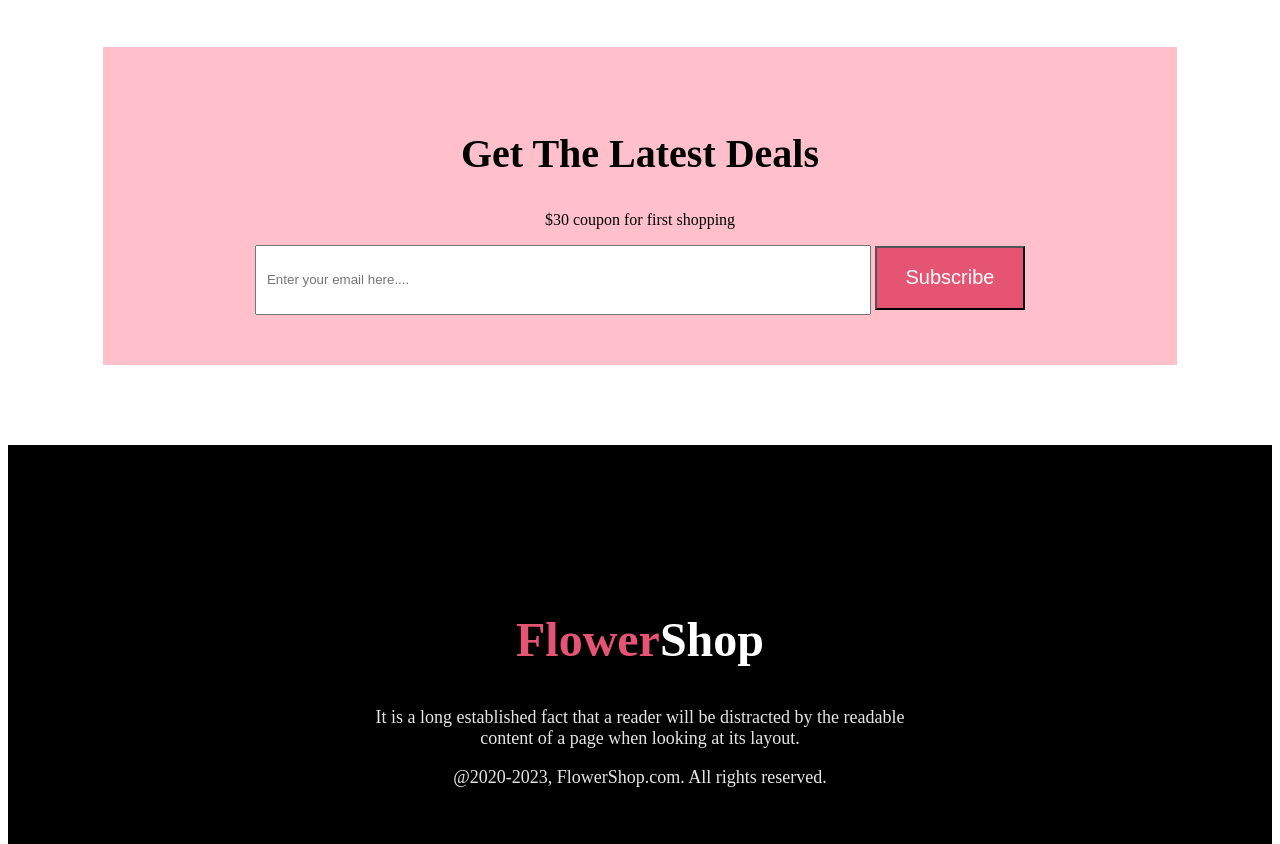
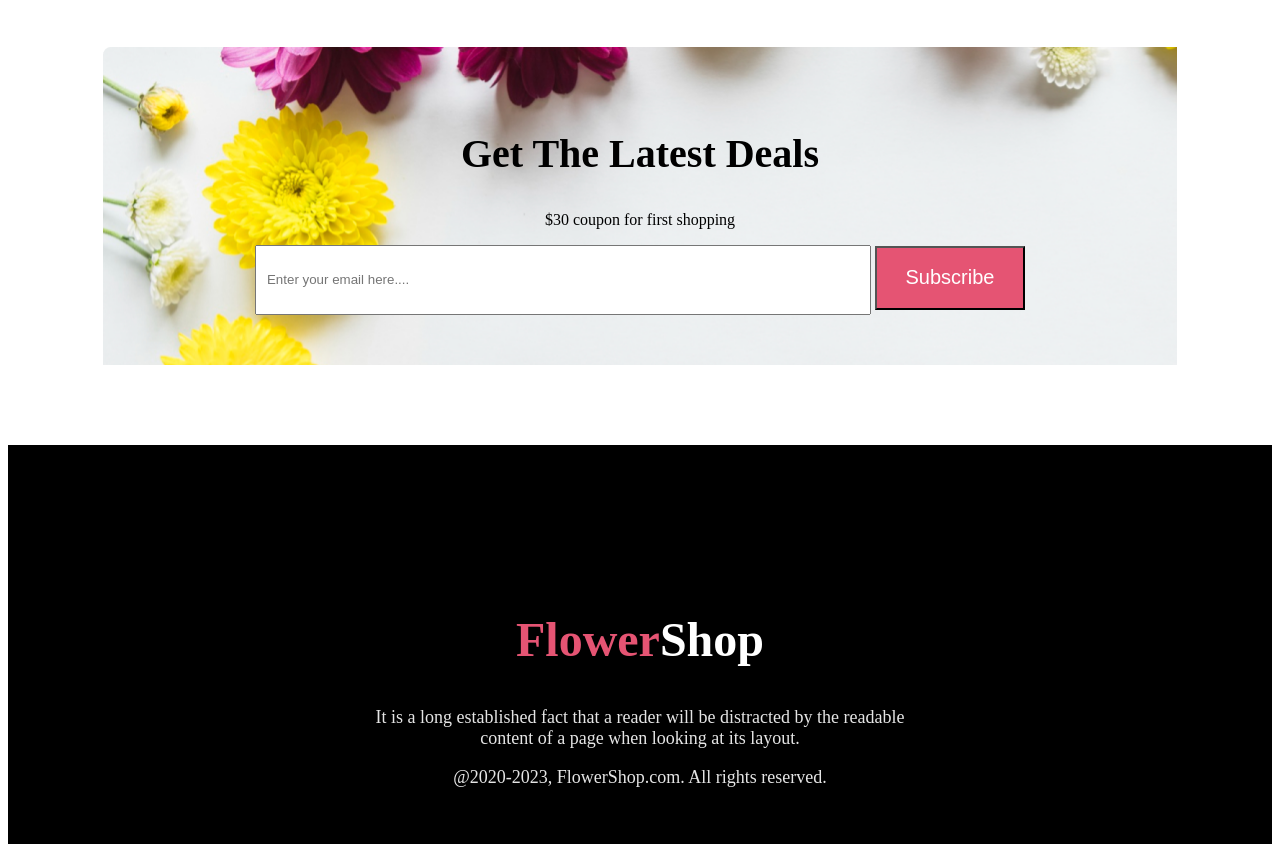
Before and after one commit to ronobir84/first-assignment, a plain HTML site: page index.html in a window 1280 px wide. Shown: the part 2954-3798 px from the top of the page. Drawn offline with Linux system fonts and the light colour scheme.

Commit message:
added to conact

```diff
--- a/styles/style.css
+++ b/styles/style.css
@@ -149,8 +149,8 @@ header img{
     margin: auto auto;
     padding-top: 50px;
     padding-bottom: 50px;
-    background-color: pink;
     margin-top: 50px;
+    background-image: url('../Rectangle\ 9.png');
 }
 .contact h1{
     font-size: 40px;
```
Also changed, not shown: Rectangle 9.png (added).
